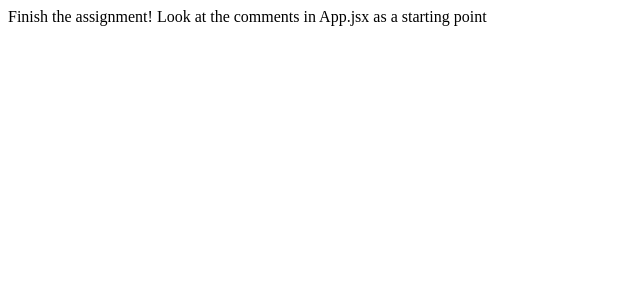
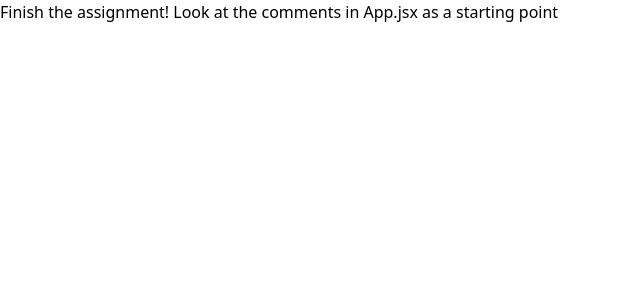
Before and after one commit to hkirat/react-assignment, a React (Vite) app: page / in a window 1280 px wide. Shown: the top 300 px of the page, without its empty margins (0-640 px from the left). Built offline with nearby package versions, Linux system fonts and the light colour scheme.

Commit message:
added tailwind

```diff
--- a/package.json
+++ b/package.json
@@ -16,6 +16,7 @@
     "@types/react": "^18.0.28",
     "@types/react-dom": "^18.0.11",
     "@vitejs/plugin-react": "^3.1.0",
+    "tailwindcss": "^3.3.2",
     "vite": "^4.2.0"
   }
 }
--- a/src/index.css
+++ b/src/index.css
@@ -0,0 +1,3 @@
+@tailwind base;
+@tailwind components;
+@tailwind utilities;
--- /dev/null
+++ b/tailwind.config.js
@@ -0,0 +1,8 @@
+/** @type {import('tailwindcss').Config} */
+module.exports = {
+  content: ["./src/**/*.{html,js}"],
+  theme: {
+    extend: {},
+  },
+  plugins: [],
+}
```
Also changed, not shown: 1 other file (tests, documents, lock files or other folders).
